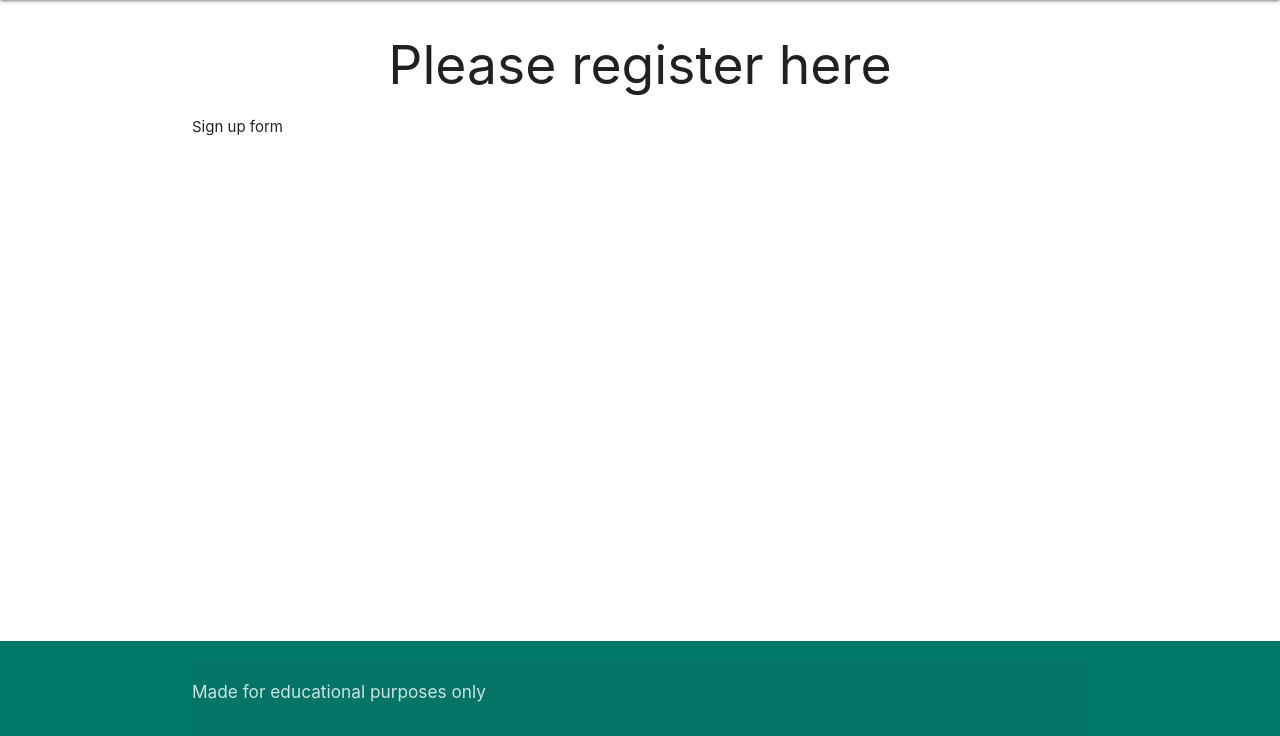
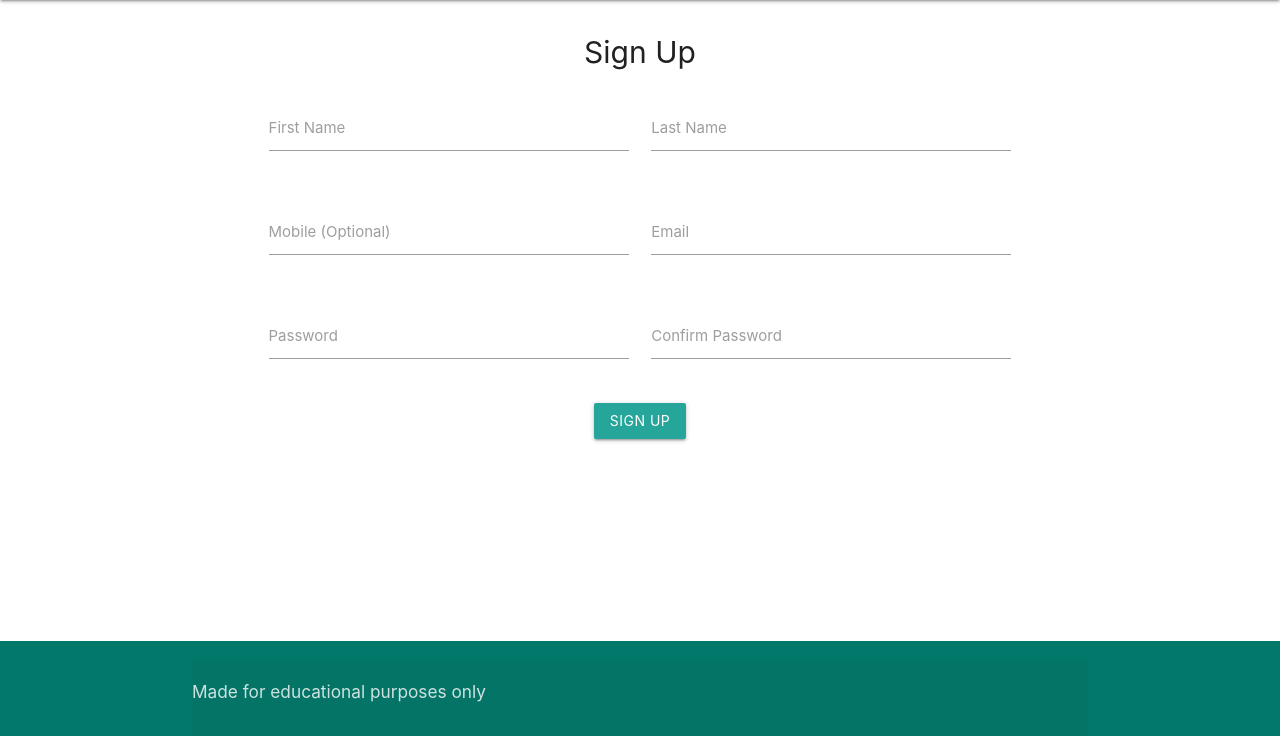
Before and after one commit to MacauleyMorgan/Project-Three, a Flask app: page /signup in a window 1280 px wide. Shown: the part 64-800 px from the top of the page. Run offline with Flask 2, Linux system fonts and the light colour scheme.

Commit message:
Populated sign up html form Adjusted size of h2 tags

```diff
--- a/cookbook/static/style.css
+++ b/cookbook/static/style.css
@@ -2,6 +2,10 @@ body {
     display: flex;
     min-height: 100vh;
     flex-direction: column;
+  }
+
+  h2{
+    font-size: 2rem;
   }
 
   main {
--- a/cookbook/templates/signup.html
+++ b/cookbook/templates/signup.html
@@ -1,15 +1,51 @@
 {% extends "base.html" %}
 
 {% block title %}
-Sign up
+Sign Up
 {% endblock %}
 
 {% block pageheader %}
-Please register here
+Sign Up
 {% endblock %}
 
 {% block content %}
-
-   Sign up form
+    <!-- Log in form -->
+   <form class="col s12">
+       <div class="row">
+            <div class="input-field col s5 offset-s1">
+                <input type="text" name="fname" class="validate" required>
+                <label class="active" for="fname">First Name</label>
+            </div>
+            <div class="input-field col s5">
+                <input type="email" name="lname" class="validate" required>
+                <label class="active" for="lname">Last Name</label>
+            </div>
+        </div>
+       <div class="row">
+            <div class="input-field col s5 offset-s1">
+                <input type="text" name="mobile" class="validate">
+                <label class="active" for="mobile">Mobile (Optional)</label>
+            </div>
+            <div class="input-field col s5">
+                <input type="email" name="email" class="validate" required>
+                <label class="active" for="email">Email</label>
+            </div>
+        </div>
+        <div class="row">
+            <div class="input-field col s5 offset-s1">
+                <input type="password" name="password1" class="validate" required>
+                <label class="active" for="password1">Password</label>
+            </div>
+            <div class="input-field col s5">
+                <input type="password" name="password2" class="validate" required>
+                <label class="active" for="password2">Confirm Password</label>
+            </div>
+        </div>
+        <div class="row center-align">
+            <button>
+                <a class="waves-effect waves-light btn align-center">Sign up</a>
+            </button>
+        </div>
+    </form>
 
 {% endblock %}
```
